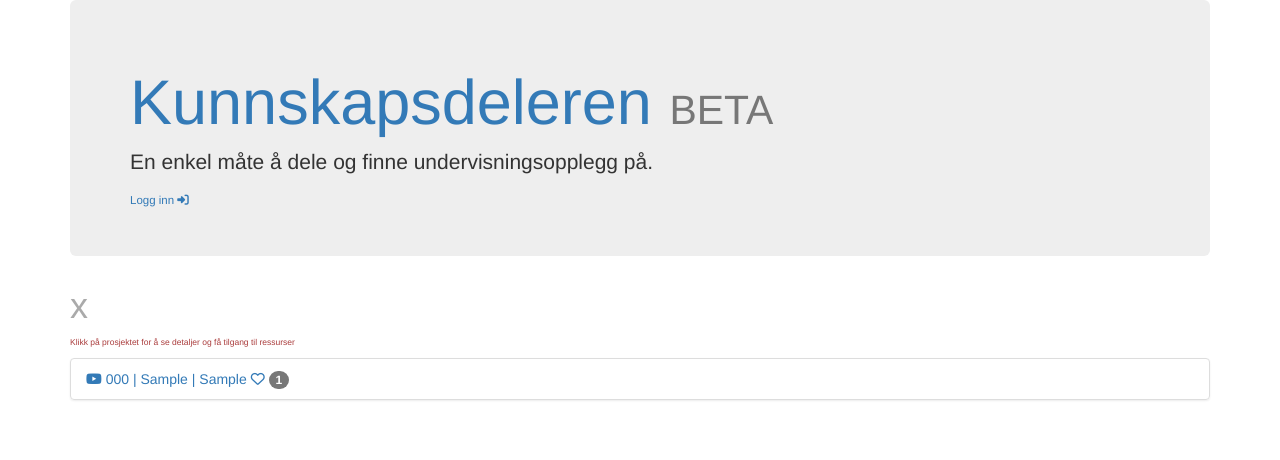
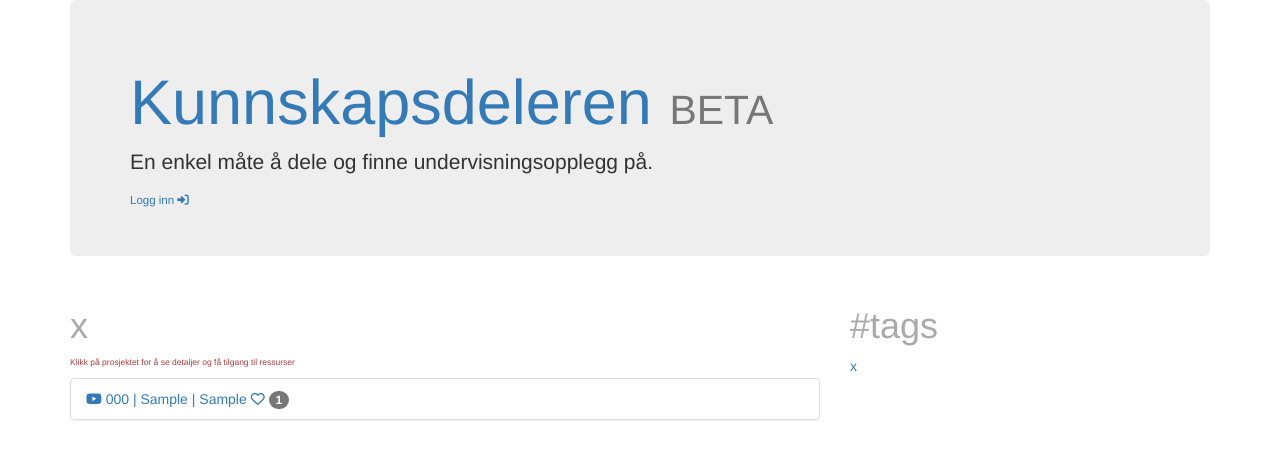
Before and after one commit to hakdo/kunnskapsdeleren, a Django app: page /tag/1/ in a window 1280 px wide. Shown: the top 460 px of the page. Run offline with Django 3.2, Linux system fonts and the light colour scheme; tables that the repository leaves empty hold one stand-in row (values such as "Sample post"); some libraries are stand-ins or nearby versions.

Commit message:
lagt til tagcloud på tags-side

```diff
--- a/sharestuff/templates/sharestuff/tags.html
+++ b/sharestuff/templates/sharestuff/tags.html
@@ -2,7 +2,8 @@
 {% load staticfiles %}
 
 {% block content %}
-
+<div class="row">
+  <div class="col-md-8">
 <h1>{{ tag.hashtag }}</h1>
 <p class="minfo">Klikk på prosjektet for å se detaljer og få tilgang til ressurser</p>
 <ul class="list-group">
@@ -38,5 +39,14 @@
 </li>
 {% endfor %}
 </ul>
+</div>
 
+<div class="col-md-4">
+<h1>#tags</h1>
+{% for hashtag in tags %}
+<a href="{% url 'tags' pk=hashtag.pk %}">{{ hashtag.hashtag }}</a>
+{% endfor %}
+
+</div>
+</div>
 {% endblock %}
--- a/sharestuff/views.py
+++ b/sharestuff/views.py
@@ -108,7 +108,8 @@
 def tags(request, pk):
     tag = Hashtag.objects.get(id=pk)
     ressurser = tag.tagget_ressurs.all()
-    return render(request, 'sharestuff/tags.html', {'tag': tag, 'ressurser': ressurser})
+    tags = Hashtag.objects.all()
+    return render(request, 'sharestuff/tags.html', {'tag': tag, 'ressurser': ressurser, 'tags': tags})
 
 def news(request):
     return render(request, 'sharestuff/news.html', {})
```
